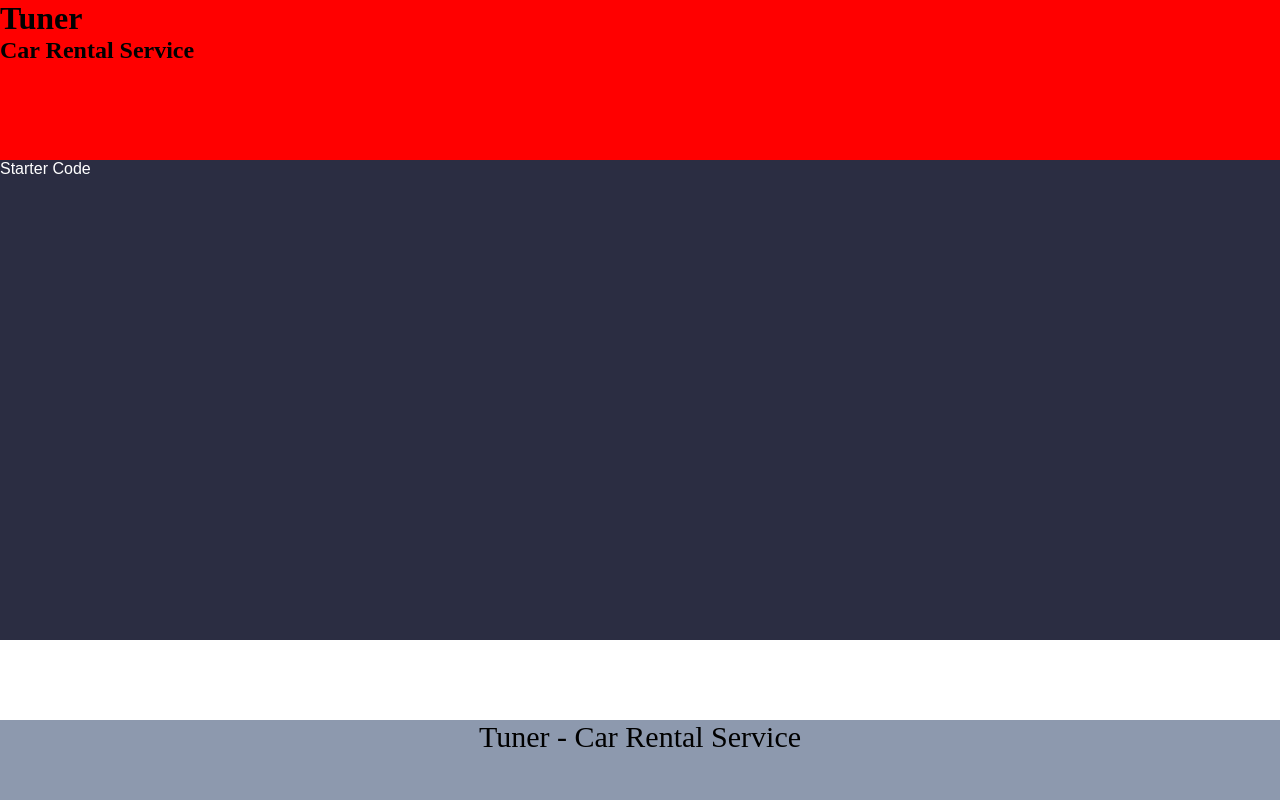
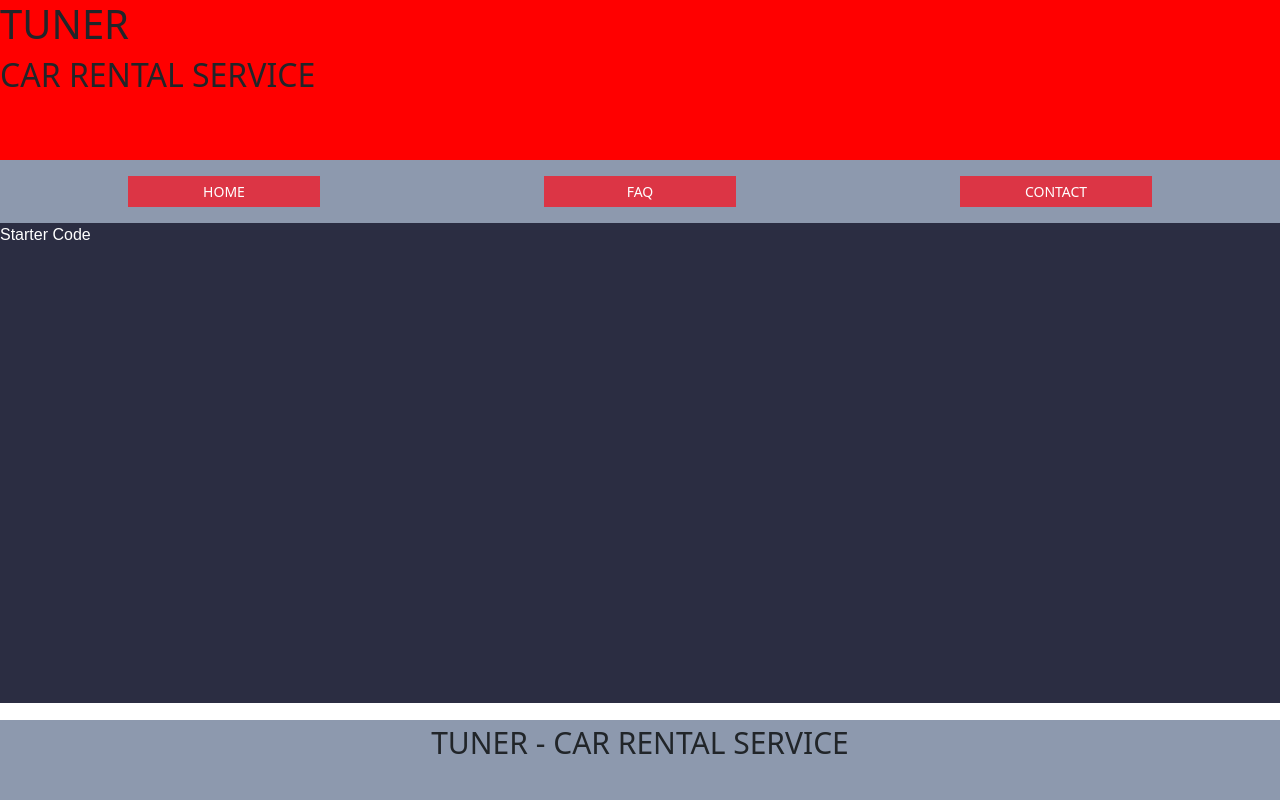
Before and after one commit to camburhans/126-final, a plain HTML site: page index.html in a window 1280 px wide. Drawn offline with nearby package versions, Linux system fonts and the light colour scheme.

Commit message:
attempt at layout

```diff
--- a/index.html
+++ b/index.html
@@ -5,14 +5,28 @@
   <meta name="viewport" content="width=device-width, initial-scale-1, shrink-to-fit=no">
   <title>Final Project</title>
   <link href="css/styles.css" rel="stylesheet">
+
+  <!-- Bootstrap CSS -->
+  <link href="https://cdn.jsdelivr.net/npm/bootstrap@5.0.2/dist/css/bootstrap.min.css" rel="stylesheet" integrity="sha384-EVSTQN3/azprG1Anm3QDgpJLIm9Nao0Yz1ztcQTwFspd3yD65VohhpuuCOmLASjC" crossorigin="anonymous">
+
 </head>
 
 <header>
-    <h1>Tuner</h1>
-    <h2>Car Rental Service</h2>
+    <h1>TUNER</h1>
+    <h2>CAR RENTAL SERVICE</h2>
 </header>
 
+<div class="navbar p-0">
+  <div class="container-fluid p-3 d-flex justify-content-around">
+    <button type="button" class="btn btn-danger btn-sm">HOME</button>
+    <button type="button" class="btn btn-danger btn-sm">FAQ</button>
+    <button type="button" class="btn btn-danger btn-sm">CONTACT</button>
+  </div>
+</div>
+
+
+<p> Starter Code </p>
+
 <footer>
-Tuner - Car Rental Service
-</footer>
-<p> Starter Code </p>
+  TUNER - CAR RENTAL SERVICE
+  </footer>
```
